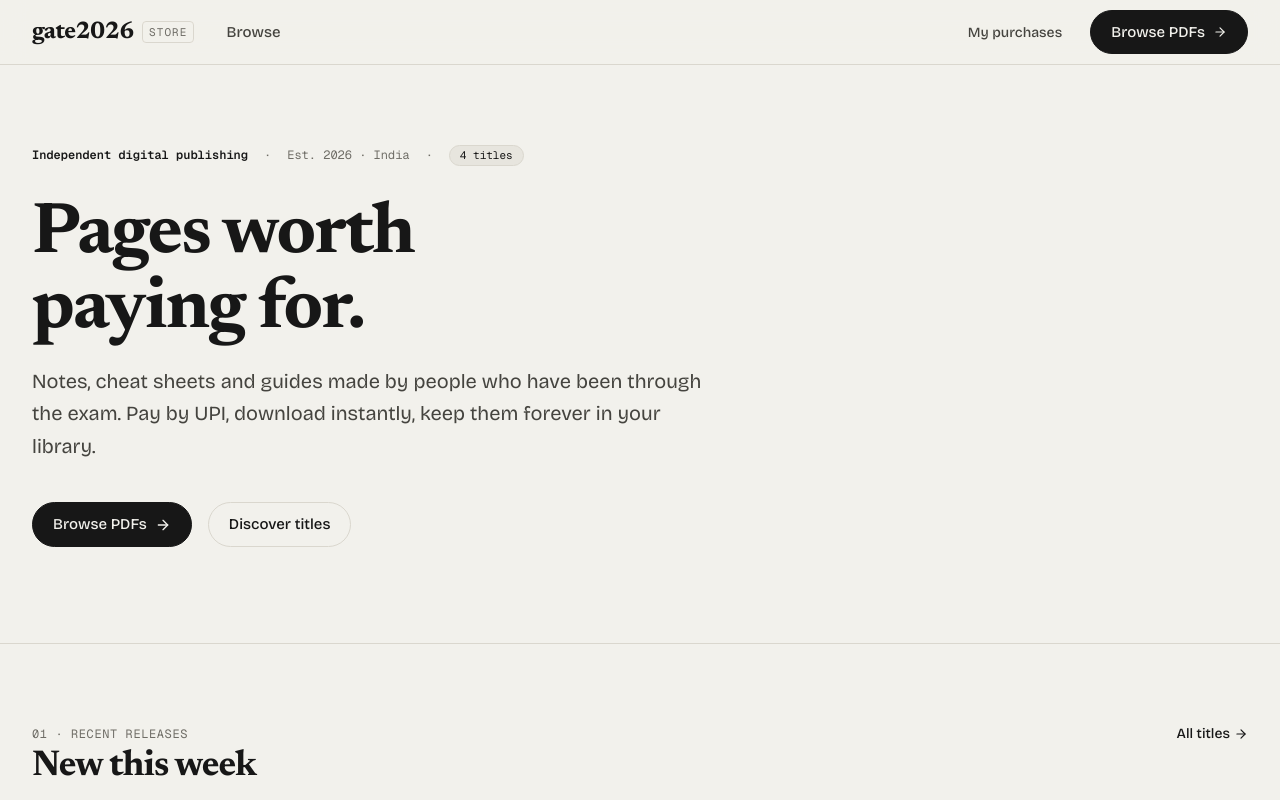
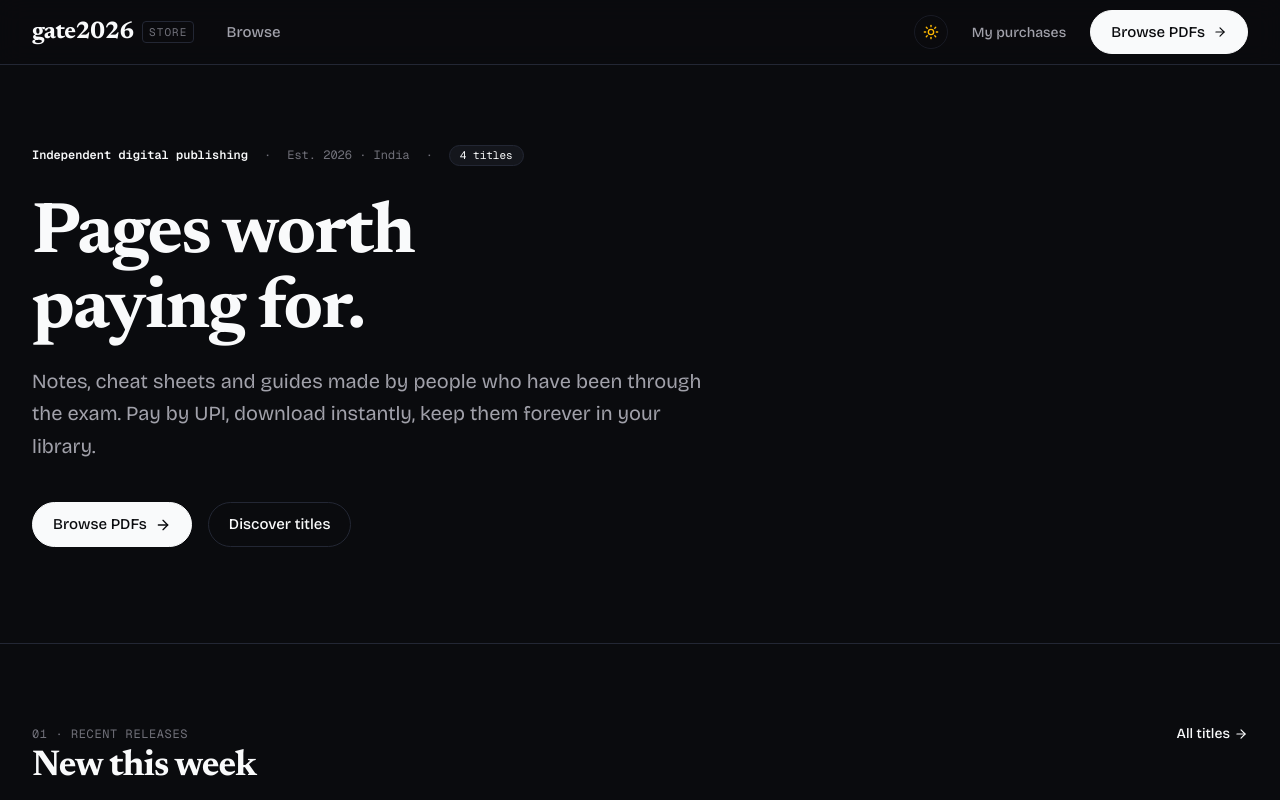
Before and after one commit to sumit2005x/gate2026, a Next.js app: page / in a window 1280 px wide. Shown: the top 800 px of the page. Built offline with nearby package versions, Linux system fonts and the light colour scheme; no server answers; the database is empty.

Commit message:
feat: add default dark mode with theme toggle & zero flash-of-light script

```diff
--- a/data/byline_db.json
+++ b/data/byline_db.json
@@ -38,7 +38,7 @@
       "featured": true,
       "published": true,
       "createdAt": "2026-11-19T10:00:00.000Z",
-      "updatedAt": "2026-11-19T16:23:39.720Z"
+      "updatedAt": "2026-11-19T16:56:13.868Z"
     },
     {
       "id": "prod-gate-2027-mocks-cbt",
--- a/src/app/globals.css
+++ b/src/app/globals.css
@@ -1,7 +1,29 @@
 @import url('https://fonts.googleapis.com/css2?family=Bricolage+Grotesque:opsz,wght@12..96,300..800&family=Newsreader:ital,opsz,wght@0,6..72,300..800;1,6..72,300..800&family=Bodoni+Moda:ital,opsz,wght@0,6..96,400..900;1,6..96,400..900&family=Geist+Mono:wght@300;400;500;600&display=swap');
 @import "tailwindcss";
 
-:root {
+:root,
+[data-theme="dark"],
+.dark {
+  --paper: #0A0B0E;
+  --paper-2: #14161C;
+  --paper-3: #1D2029;
+  --ink: #F9FAFB;
+  --ink-2: #A1A1AA;
+  --muted: #71717A;
+  --rule: #232734;
+  --accent: #3B82F6;
+  --accent-2: #60A5FA;
+  --accent-ink: #FFFFFF;
+
+  --font-sans: 'Bricolage Grotesque', -apple-system, BlinkMacSystemFont, "Segoe UI", Roboto, sans-serif;
+  --font-serif: 'Newsreader', Georgia, serif;
+  --font-display: 'Bodoni Moda', Georgia, serif;
+  --font-mono: 'Geist Mono', ui-monospace, SFMono-Regular, monospace;
+  color-scheme: dark;
+}
+
+[data-theme="light"],
+.light {
   --paper: #F2F1EC;
   --paper-2: #E7E5DE;
   --paper-3: #FBFAF7;
@@ -12,11 +34,7 @@
   --accent: #344BB0;
   --accent-2: #5268C9;
   --accent-ink: #F2F1EC;
-
-  --font-sans: 'Bricolage Grotesque', -apple-system, BlinkMacSystemFont, "Segoe UI", Roboto, sans-serif;
-  --font-serif: 'Newsreader', Georgia, serif;
-  --font-display: 'Bodoni Moda', Georgia, serif;
-  --font-mono: 'Geist Mono', ui-monospace, SFMono-Regular, monospace;
+  color-scheme: light;
 }
 
 @theme {
@@ -67,7 +85,7 @@ body {
   content: "";
   position: absolute;
   inset: 2px -4px -4px 4px;
-  background-color: #dfdcd3;
+  background-color: var(--paper-2);
   border: 1px solid var(--rule);
   border-radius: 12px;
   z-index: 0;
@@ -85,7 +103,7 @@ body {
   border: 1px solid var(--rule);
   border-radius: 12px;
   overflow: hidden;
-  box-shadow: 0 4px 12px rgba(23, 23, 23, 0.04);
+  box-shadow: 0 4px 16px rgba(0, 0, 0, 0.25);
 }
 
 .jacket-in {
@@ -154,7 +172,7 @@ body {
 
 .btn-line:hover {
   border-color: var(--ink);
-  background-color: rgba(23, 23, 23, 0.03);
+  background-color: var(--paper-2);
 }
 
 /* Numbered badge pill */
--- a/src/app/layout.tsx
+++ b/src/app/layout.tsx
@@ -16,7 +16,28 @@ export default function RootLayout({
   children: React.ReactNode;
 }) {
   return (
-    <html lang="en" className="h-full">
+    <html lang="en" className="h-full dark" data-theme="dark" suppressHydrationWarning>
+      <head>
+        <script
+          dangerouslySetInnerHTML={{
+            __html: `
+              (function() {
+                try {
+                  var theme = localStorage.getItem('gate_theme') || 'dark';
+                  document.documentElement.setAttribute('data-theme', theme);
+                  if (theme === 'dark') {
+                    document.documentElement.classList.add('dark');
+                    document.documentElement.classList.remove('light');
+                  } else {
+                    document.documentElement.classList.add('light');
+                    document.documentElement.classList.remove('dark');
+                  }
+                } catch(e) {}
+              })();
+            `,
+          }}
+        />
+      </head>
       <body className="min-h-full flex flex-col bg-paper text-ink selection:bg-accent/20 selection:text-ink">
         {children}
       </body>
--- a/src/components/Navbar.tsx
+++ b/src/components/Navbar.tsx
@@ -3,6 +3,7 @@
 import Link from "next/link";
 import { useState } from "react";
 import { ArrowRight, Menu, X } from "lucide-react";
+import ThemeToggle from "./ThemeToggle";
 
 export default function Navbar() {
   const [mobileMenuOpen, setMobileMenuOpen] = useState(false);
@@ -32,7 +33,9 @@ export default function Navbar() {
         </div>
 
         {/* Right Navigation & CTAs */}
-        <div className="hidden sm:flex items-center gap-4">
+        <div className="hidden sm:flex items-center gap-3">
+          <ThemeToggle />
+
           <Link
             href="/purchases"
             className="text-[14px] text-ink-2 hover:text-ink font-medium px-3 py-1.5 transition-colors"
@@ -49,8 +52,9 @@ export default function Navbar() {
           </Link>
         </div>
 
-        {/* Mobile menu button */}
+        {/* Mobile menu button & toggle */}
         <div className="flex sm:hidden items-center gap-2">
+          <ThemeToggle />
           <button
             onClick={() => setMobileMenuOpen(!mobileMenuOpen)}
             className="p-2 text-ink hover:bg-paper-2 rounded-lg"
--- /dev/null
+++ b/src/components/ThemeToggle.tsx
@@ -0,0 +1,57 @@
+"use client";
+
+import { useEffect, useState } from "react";
+import { Sun, Moon } from "lucide-react";
+
+export default function ThemeToggle({ className = "" }: { className?: string }) {
+  const [theme, setTheme] = useState<"dark" | "light">("dark");
+  const [mounted, setMounted] = useState(false);
+
+  useEffect(() => {
+    setMounted(true);
+    const stored = (localStorage.getItem("gate_theme") as "dark" | "light") || "dark";
+    setTheme(stored);
+    applyTheme(stored);
+  }, []);
+
+  const applyTheme = (t: "dark" | "light") => {
+    const root = document.documentElement;
+    root.setAttribute("data-theme", t);
+    if (t === "dark") {
+      root.classList.add("dark");
+      root.classList.remove("light");
+    } else {
+      root.classList.add("light");
+      root.classList.remove("dark");
+    }
+  };
+
+  const toggleTheme = () => {
+    const nextTheme = theme === "dark" ? "light" : "dark";
+    setTheme(nextTheme);
+    localStorage.setItem("gate_theme", nextTheme);
+    applyTheme(nextTheme);
+  };
+
+  if (!mounted) {
+    return (
+      <div className={`w-8 h-8 rounded-full border border-rule/50 ${className}`} />
+    );
+  }
+
+  return (
+    <button
+      onClick={toggleTheme}
+      type="button"
+      className={`p-2 rounded-full text-muted hover:text-ink hover:bg-paper-2 border border-rule/60 transition-colors flex items-center justify-center cursor-pointer ${className}`}
+      title={theme === "dark" ? "Switch to light mode" : "Switch to dark mode"}
+      aria-label="Toggle theme"
+    >
+      {theme === "dark" ? (
+        <Sun className="w-4 h-4 text-amber-400" />
+      ) : (
+        <Moon className="w-4 h-4 text-ink-2" />
+      )}
+    </button>
+  );
+}
```
